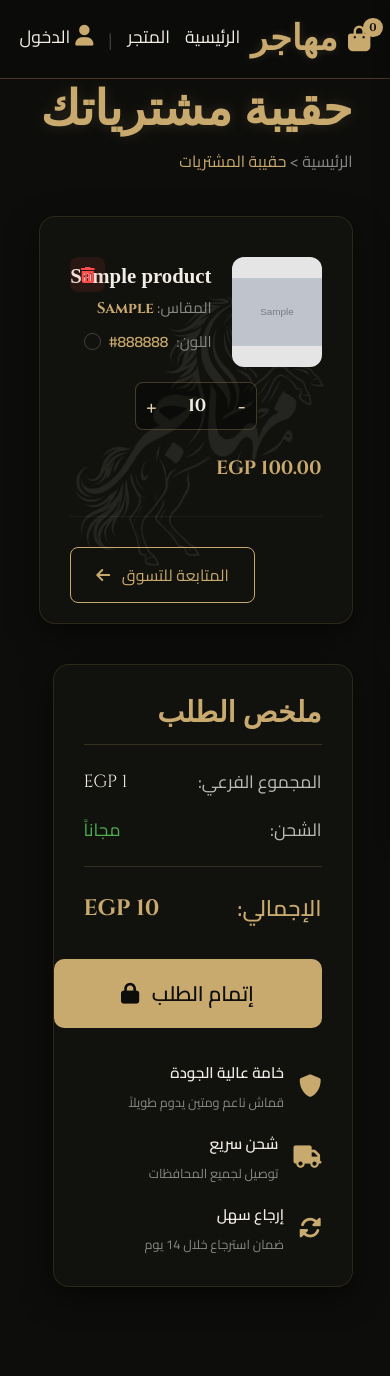
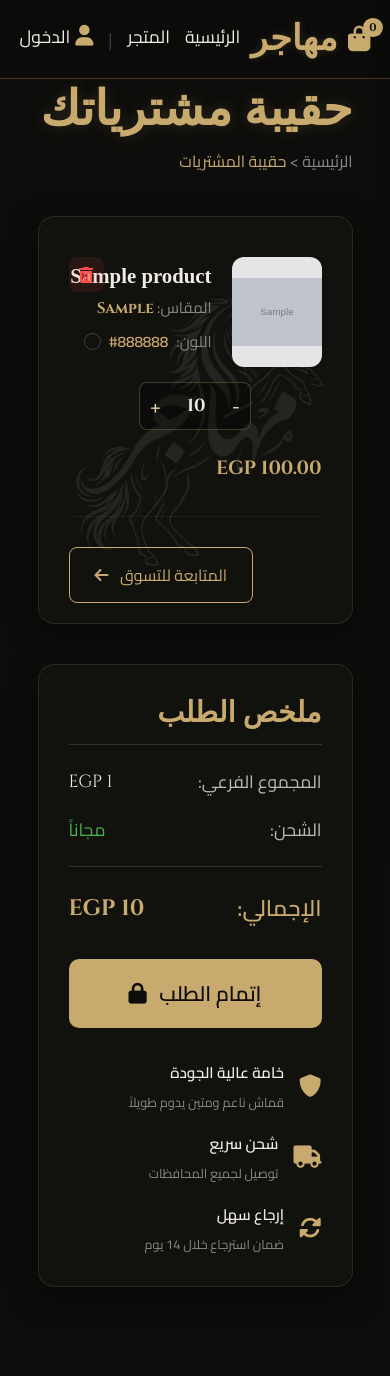
Before and after one commit to engziad05/mohager-store, a Django app: template store/templates/store/cart.html in a window 390 px wide. Shown: the top 1376 px of the page. Run offline with Django 5.2, Linux system fonts and the light colour scheme; tables that the repository leaves empty hold one stand-in row (values such as "Sample post"); the template is opened without the code that fills it: values that come from a table or form of the project are taken from there, most other values are stand-ins (such as "Sample title", 1, 10 or a date in 2020); grey boxes marked "Sample" are stand-in pictures; some libraries are stand-ins or nearby versions; some web fonts are replaced.

```diff
--- a/store/templates/store/cart.html
+++ b/store/templates/store/cart.html
@@ -55,6 +55,7 @@
         display: flex;
         flex-direction: column;
         gap: 20px;
+        width: 100%;
     }
 
     .cart-summary-wrapper {
@@ -63,6 +64,7 @@
         max-width: 420px;
         position: sticky;
         top: 30px;
+        width: 100%;
     }
 
     /* ========================================== */
@@ -74,15 +76,16 @@
         border-radius: 16px;
         padding: 30px;
         box-shadow: 0 10px 30px rgba(0, 0, 0, 0.5);
+        width: 100%;
+        box-sizing: border-box;
     }
 
     /* ========================================== */
-    /* جدول المنتجات (اليمين) */
+    /* جدول المنتجات (اليمين) - بنظام الجريد الصارم */
     /* ========================================== */
-    /* رأس الجدول */
     .cart-table-header {
         display: grid;
-        grid-template-columns: 2fr 1fr 1fr 1fr 40px;
+        grid-template-columns: 3fr 1fr 1fr 1fr 40px; /* مساحات صارمة لكل عمود */
         gap: 20px;
         padding-bottom: 15px;
         border-bottom: 1px solid rgba(200, 169, 110, 0.3);
@@ -91,18 +94,20 @@
         font-family: var(--font-body);
         font-weight: bold;
         text-align: center;
+        width: 100%;
     }
+
     .cart-table-header div:first-child { text-align: right; }
 
-    /* صف المنتج */
     .cart-item-row {
         display: grid;
-        grid-template-columns: 2fr 1fr 1fr 1fr 40px;
+        grid-template-columns: 3fr 1fr 1fr 1fr 40px;
         gap: 20px;
         align-items: center;
         padding: 20px 0;
         border-bottom: 1px solid rgba(255, 255, 255, 0.05);
         transition: 0.3s;
+        width: 100%;
     }
 
     .cart-item-row:last-child {
@@ -110,7 +115,7 @@
         padding-bottom: 0;
     }
 
-    /* تفاصيل المنتج (الصورة والاسم) */
+    /* 1. تفاصيل المنتج (الصورة والاسم) */
     .item-info-col {
         display: flex;
         align-items: center;
@@ -120,7 +125,7 @@
     .item-img {
         width: 90px;
         height: 110px;
-        background-color: #e5e5e5; /* رمادي فاتح عشان يبرز التيشيرت */
+        background-color: #e5e5e5;
         border-radius: 12px;
         display: flex;
         justify-content: center;
@@ -133,7 +138,7 @@
         width: 100%;
         height: 100%;
         object-fit: contain;
-        mix-blend-mode: multiply; /* بيشيل الخلفية البيضا */
+        mix-blend-mode: multiply;
     }
 
     .item-details h3 {
@@ -156,7 +161,7 @@
         font-family: var(--font-en);
     }
 
-    /* الأعمدة المشتركة (السعر والإجمالي) */
+    /* 2 و 4. الأعمدة المشتركة (السعر والإجمالي) */
     .item-price-col, .item-total-col {
         color: var(--cream);
         font-family: var(--font-en);
@@ -169,7 +174,7 @@
         font-weight: bold;
     }
 
-    /* أزرار الكمية */
+    /* 3. أزرار الكمية */
     .qty-controls {
         display: flex;
         align-items: center;
@@ -178,7 +183,7 @@
         border: 1px solid rgba(200, 169, 110, 0.3);
         border-radius: 8px;
         padding: 5px 10px;
-        width: 100px;
+        width: 90px;
         margin: 0 auto;
     }
 
@@ -199,7 +204,7 @@
         font-size: 1.1rem;
     }
 
-    /* زرار الحذف */
+    /* 5. زرار الحذف */
     .item-delete-btn {
         color: #ff4d4d;
         background: rgba(255, 77, 77, 0.1);
@@ -211,6 +216,7 @@
         border-radius: 8px;
         text-decoration: none;
         transition: 0.3s;
+        margin: 0 auto;
     }
 
     .item-delete-btn:hover {
@@ -276,6 +282,7 @@
         text-decoration: none;
         margin-top: 30px;
         transition: 0.3s;
+        box-sizing: border-box;
     }
 
     .checkout-btn:hover {
@@ -284,7 +291,6 @@
         box-shadow: 0 5px 15px rgba(200, 169, 110, 0.3);
     }
 
-    /* مميزات أسفل الملخص (زي الصورة) */
     .summary-features {
         margin-top: 30px;
         display: flex;
@@ -318,15 +324,15 @@
     }
 
     /* ========================================== */
-    /* تظبيط الموبايل */
+    /* الموبايل */
     /* ========================================== */
     @media (max-width: 900px) {
         .cart-layout { flex-direction: column; }
         .cart-summary-wrapper { max-width: 100%; position: relative; top: 0; }
-        .cart-table-header { display: none; } /* إخفاء الرأس في الموبايل */
+        .cart-table-header { display: none; }
 
         .cart-item-row {
-            grid-template-columns: 1fr; /* كل حاجة تحت بعض */
+            grid-template-columns: 1fr;
             gap: 15px;
             position: relative;
         }
@@ -335,10 +341,10 @@
             position: absolute;
             top: 20px;
             left: 0;
+            margin: 0;
         }
 
-        .item-price-col { display: none; } /* إخفاء السعر المفرد لتوفير المساحة */
-
+        .item-price-col { display: none; }
         .item-total-col { text-align: right; margin-top: 10px; }
     }
 </style>
@@ -359,7 +365,6 @@
         <div class="cart-items-wrapper">
             <div class="glass-panel" style="padding: 20px 30px;">
 
-                <!-- رأس الجدول (بيختفي في الموبايل) -->
                 <div class="cart-table-header">
                     <div>المنتج</div>
                     <div>السعر</div>
@@ -368,12 +373,11 @@
                     <div></div>
                 </div>
 
-                <!-- المنتجات -->
-                <!-- المنتجات -->
+                <!-- اللوب بتاع المنتجات -->
                 {% for item in cart_items %}
                 <div class="cart-item-row">
 
-                    <!-- 1. الصورة والاسم (العمود الأول) -->
+                    <!-- الصورة والاسم واللون -->
                     <div class="item-info-col">
                         <div class="item-img">
                             {% if item.product.image %}
@@ -386,7 +390,7 @@
                             <h3>{{ item.product.name_ar }}</h3>
                             <p>المقاس: <span>{{ item.variant.size|default:"-" }}</span></p>
 
-                            <!-- سطر اللون بالدايرة السحرية -->
+                            <!-- سطر اللون بالدايرة -->
                             <p style="display: flex; align-items: center; gap: 8px;">اللون:
                                 <span style="color: var(--gold); font-weight: bold; font-family: var(--font-body);">
                                     {{ item.variant.color_ar|default:"-" }}
@@ -396,14 +400,14 @@
                                 {% endif %}
                             </p>
                         </div>
-                    </div> <!-- 🔥 قفلة الديف دي اللي كانت ضايعة وعملت الأزمة! -->
+                    </div>
 
-                    <!-- 2. السعر المفرد -->
+                    <!-- السعر المفرد -->
                     <div class="item-price-col">
                         EGP {{ item.product.base_price }}
                     </div>
 
-                    <!-- 3. الكمية -->
+                    <!-- الكمية -->
                     <div>
                         <div class="qty-controls">
                             <a href="{% url 'update_quantity' item.id 'decrease' %}" class="qty-btn">-</a>
@@ -412,12 +416,12 @@
                         </div>
                     </div>
 
-                    <!-- 4. السعر الإجمالي للمنتج -->
+                    <!-- الإجمالي -->
                     <div class="item-total-col">
                         EGP {{ item.total_price }}
                     </div>
 
-                    <!-- 5. الحذف -->
+                    <!-- الحذف -->
                     <div>
                         <a href="{% url 'remove_cart_item' item.id %}" class="item-delete-btn" title="حذف المنتج">
                             <i class="fas fa-trash-alt"></i>
@@ -427,7 +431,6 @@
                 </div>
                 {% endfor %}
 
-                <!-- زرار العودة للتسوق (أسفل المنتجات) -->
                 <div style="margin-top: 30px; text-align: left;">
                     <a href="{% url 'shop' %}" style="display: inline-block; padding: 12px 25px; border: 1px solid var(--gold); color: var(--gold); text-decoration: none; border-radius: 8px; font-family: var(--font-body); transition: 0.3s;" onmouseover="this.style.background='var(--gold)'; this.style.color='var(--bg-base)';" onmouseout="this.style.background='transparent'; this.style.color='var(--gold)';">
                         المتابعة للتسوق <i class="fas fa-arrow-left" style="margin-right: 8px;"></i>
@@ -461,7 +464,6 @@
                     إتمام الطلب <i class="fas fa-lock" style="margin-right: 8px;"></i>
                 </a>
 
-                <!-- شريط مميزات الثقة -->
                 <div class="summary-features">
                     <div class="s-feature">
                         <i class="fas fa-shield-alt"></i>
@@ -491,7 +493,6 @@
 
     </div>
     {% else %}
-    <!-- حالة السلة فارغة -->
     <div style="text-align: center; padding: 80px 20px; background: rgba(20, 20, 15, 0.6); border: 1px solid rgba(200, 169, 110, 0.15); border-radius: 20px; max-width: 600px; margin: 50px auto;">
         <i class="fas fa-shopping-bag" style="font-size: 5rem; color: rgba(200, 169, 110, 0.3); margin-bottom: 30px;"></i>
         <h2 style="font-family: var(--font-heading); color: var(--cream); font-size: 2.5rem; margin-bottom: 20px;">حقيبتك فارغة!</h2>
```
